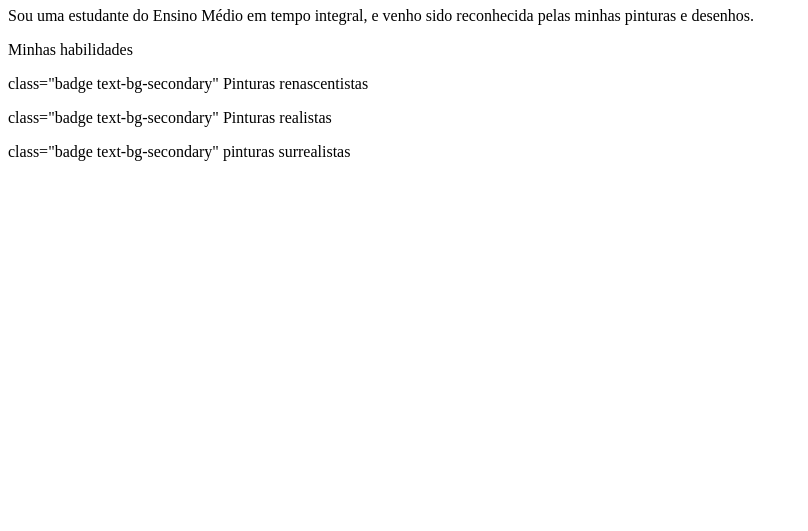
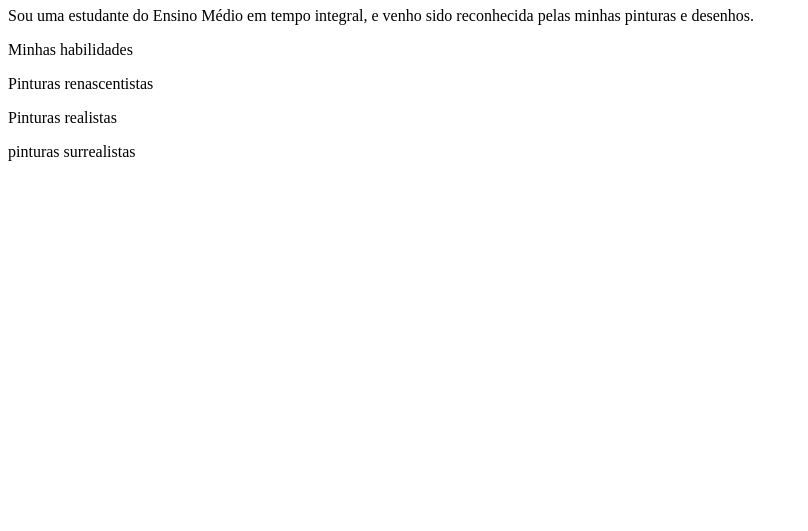
Before and after one commit to emerique15/Portifolio, a plain HTML site: page index.html in a window 1280 px wide. Shown: the part 269-800 px from the top of the page, without its empty margins (0-808 px from the left). Drawn offline with Linux system fonts and the light colour scheme.

Commit message:
reestruturando  o código

```diff
--- a/index.html
+++ b/index.html
@@ -18,9 +18,9 @@
             desenhos.</p>
         <p>Minhas habilidades</p>
         <div>
-            <p> class="badge text-bg-secondary" Pinturas renascentistas</p>
-            <p> class="badge text-bg-secondary" Pinturas realistas</p>
-            <p> class="badge text-bg-secondary" pinturas surrealistas</p>
+            <p>Pinturas renascentistas</p>
+            <p>Pinturas realistas</p>
+            <p>pinturas surrealistas</p>
         </div>
     </header>
 </body>
```
